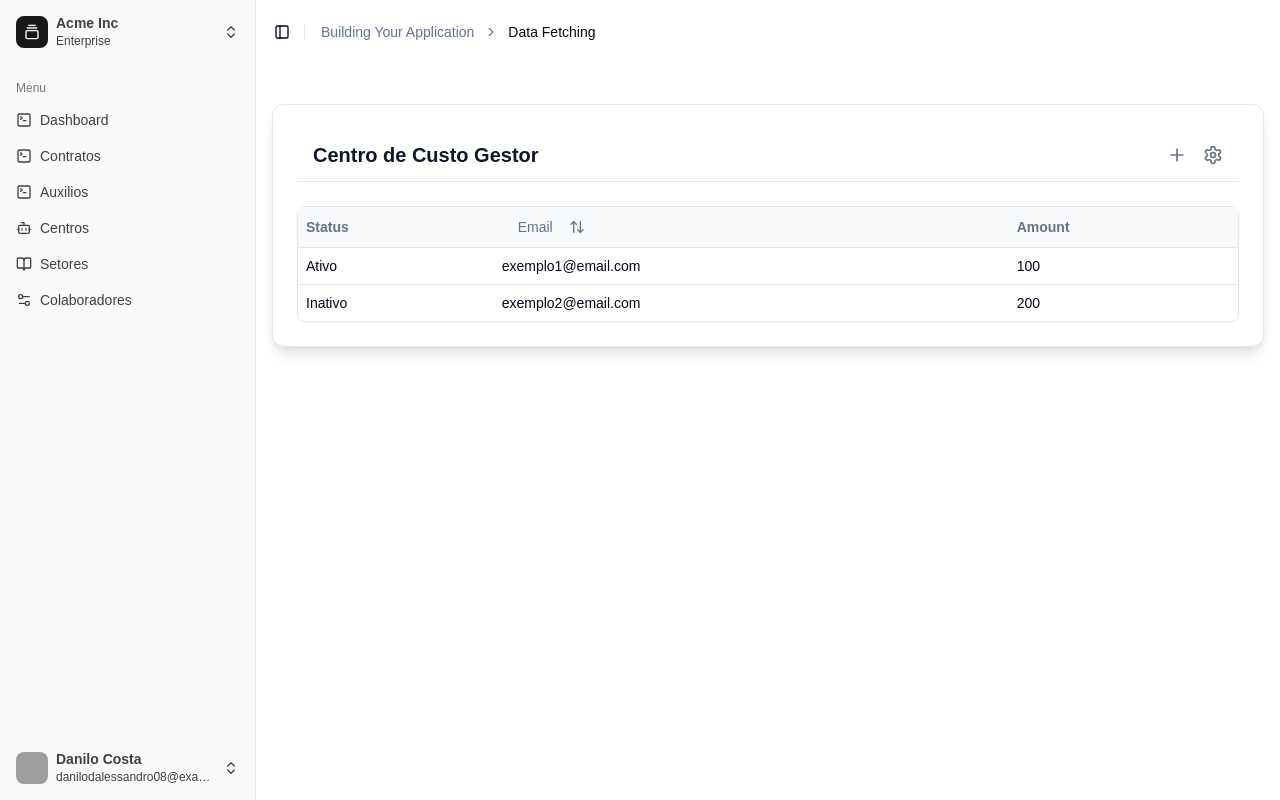
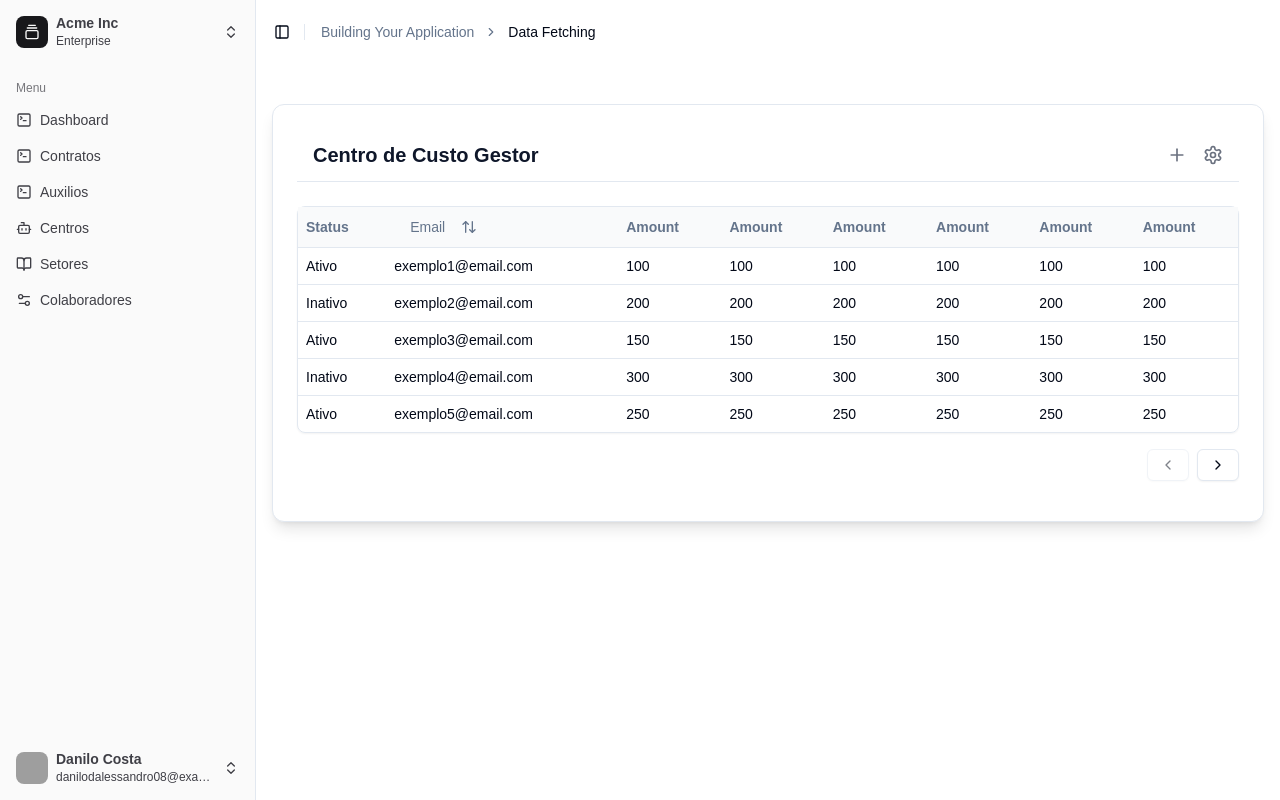
Before and after one commit to DaniloDalessandro/Sysccdop, a Next.js app in the folder front/: page /centros in a window 1280 px wide. Built offline with nearby package versions, Linux system fonts and the light colour scheme; grey boxes are pictures that could not be loaded.

Commit message:
adjustment screen centers

```diff
--- a/front/src/app/(pages)/centros/columns.jsx
+++ b/front/src/app/(pages)/centros/columns.jsx
@@ -27,4 +27,24 @@ export const columns = [
     accessorKey: "amount",
     header: "Amount",
   },
+  {
+    accessorKey: "amount",
+    header: "Amount",
+  },
+  {
+    accessorKey: "amount",
+    header: "Amount",
+  },
+  {
+    accessorKey: "amount",
+    header: "Amount",
+  },
+  {
+    accessorKey: "amount",
+    header: "Amount",
+  },
+  {
+    accessorKey: "amount",
+    header: "Amount",
+  },
 ];
--- a/front/src/app/(pages)/centros/page.jsx
+++ b/front/src/app/(pages)/centros/page.jsx
@@ -16,7 +16,54 @@ const data = [
     email: "exemplo2@email.com",
     amount: 200,
   },
-  // Adicione mais dados aqui...
+  {
+    id: "3",
+    status: "Ativo",
+    email: "exemplo3@email.com",
+    amount: 150,
+  },
+  {
+    id: "4",
+    status: "Inativo",
+    email: "exemplo4@email.com",
+    amount: 300,
+  },
+  {
+    id: "5",
+    status: "Ativo",
+    email: "exemplo5@email.com",
+    amount: 250,
+  },
+  {
+    id: "6",
+    status: "Inativo",
+    email: "exemplo6@email.com",
+    amount: 400,
+  },
+  {
+    id: "7",
+    status: "Ativo",
+    email: "exemplo7@email.com",
+    amount: 500,
+  },
+  {
+    id: "8",
+    status: "Inativo",
+    email: "exemplo8@email.com",
+    amount: 600,
+  },
+  {
+    id: "9",
+    status: "Ativo",
+    email: "exemplo9@email.com",
+    amount: 350,
+  },
+  {
+    id: "10",
+    status: "Inativo",
+    email: "exemplo10@email.com",
+    amount: 450,
+  },
 ];
 
 export default function Home() {
--- a/front/src/components/core/table/data-table.jsx
+++ b/front/src/components/core/table/data-table.jsx
@@ -28,7 +28,7 @@ import {
 } from "@/components/ui/dropdown-menu";
 
 import { Card, CardHeader, CardContent } from "@/components/ui/card";
-import { Plus, Settings } from "lucide-react";
+import { Plus, Settings, ChevronLeft, ChevronRight } from "lucide-react";
 
 // Componente da Toolbar
 function Toolbar({ title, table }) {
@@ -74,6 +74,11 @@ export function DataTable({ columns, data, title }) {
     getSortedRowModel: getSortedRowModel(),
     onSortingChange: setSorting,
     onColumnVisibilityChange: setColumnVisibility,
+    initialState: {
+      pagination: {
+        pageSize: 5, // Define o tamanho da página como 5 registros
+      },
+    },
     state: {
       sorting,
       columnVisibility,
@@ -126,6 +131,25 @@ export function DataTable({ columns, data, title }) {
             </TableBody>
           </Table>
         </div>
+        {/* Controles de Paginação */}
+        <div className="flex items-center justify-end space-x-2 py-4">
+          <Button
+            variant="outline"
+            size="sm"
+            onClick={() => table.previousPage()}
+            disabled={!table.getCanPreviousPage()}
+          >
+            <ChevronLeft className="h-4 w-4" />
+          </Button>
+          <Button
+            variant="outline"
+            size="sm"
+            onClick={() => table.nextPage()}
+            disabled={!table.getCanNextPage()}
+          >
+            <ChevronRight className="h-4 w-4" />
+          </Button>
+        </div>
       </CardContent>
     </Card>
   );
```
